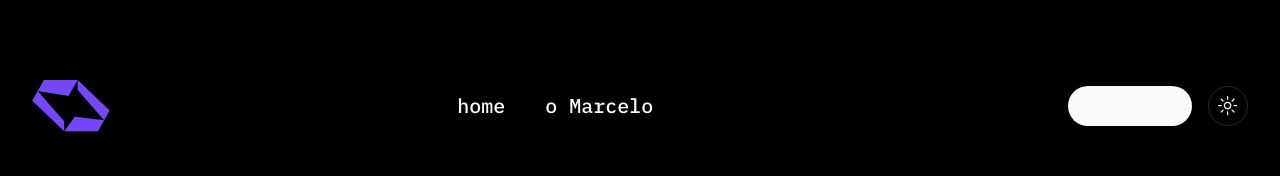
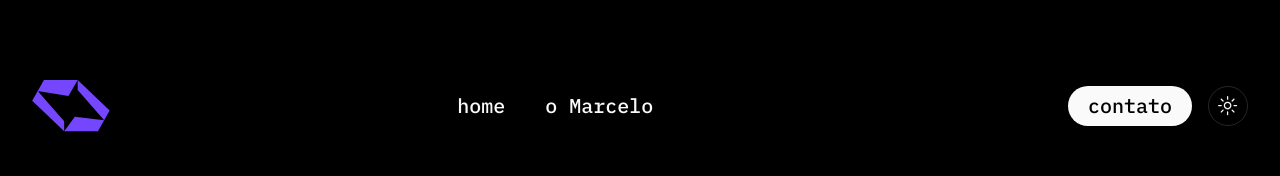
Before and after one commit to marcelopoars/my-website, a Next.js app: page /o-marcelo in a window 1280 px wide. Shown: the top 176 px of the page. Built offline with nearby package versions, Linux system fonts and the light colour scheme.

Commit message:
fix(globals): update secondary color variables for improved contrast

```diff
--- a/src/styles/globals.css
+++ b/src/styles/globals.css
@@ -26,8 +26,8 @@
   --foreground: oklch(0.985 0 0);
   --primary: #7446fe;
   --primary-foreground: oklch(1 0 0);
-  --secondary: oklch(0.269 0 0);
-  --secondary-foreground: oklch(0.985 0 0);
+  --secondary: oklch(1 0 0);
+  --secondary-foreground: oklch(0 0 0);
   --muted: oklch(0.269 0 0);
   --muted-foreground: oklch(0.708 0 0);
   --accent: oklch(0.269 0 0);
```
